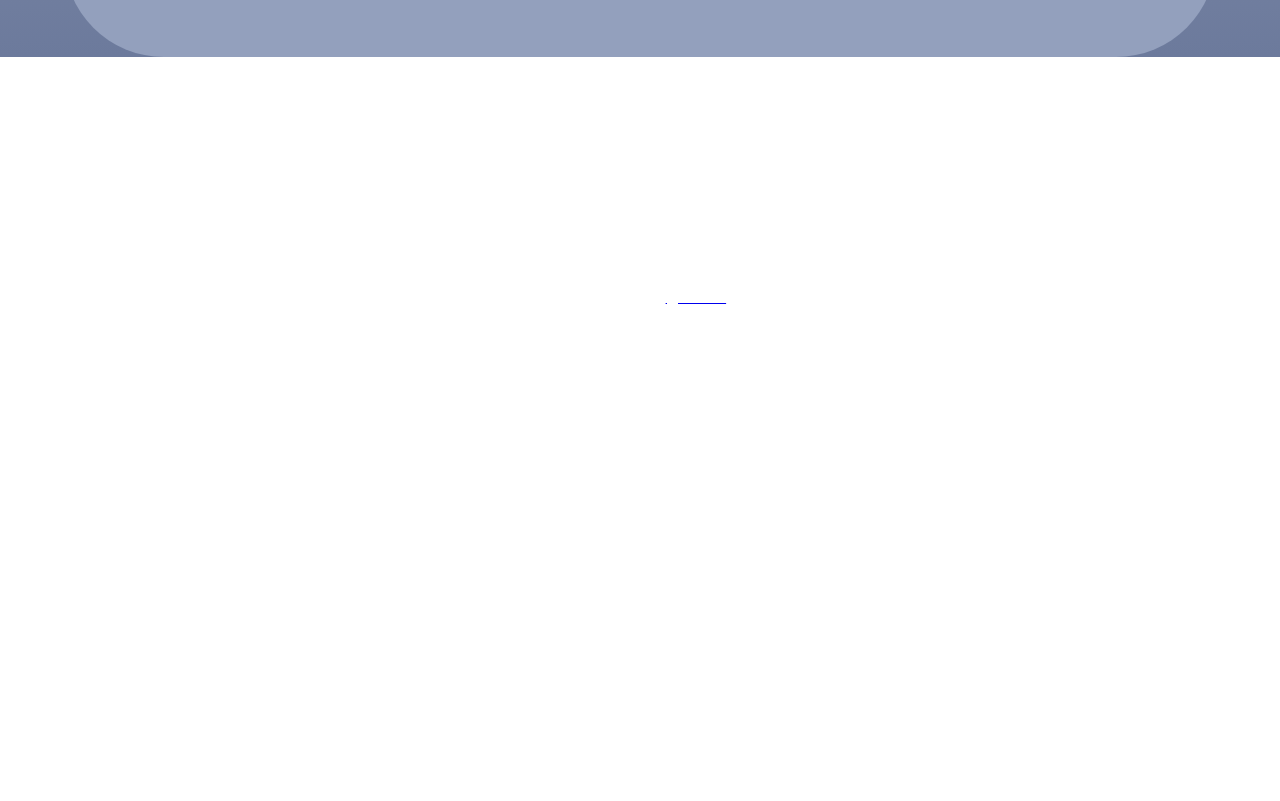
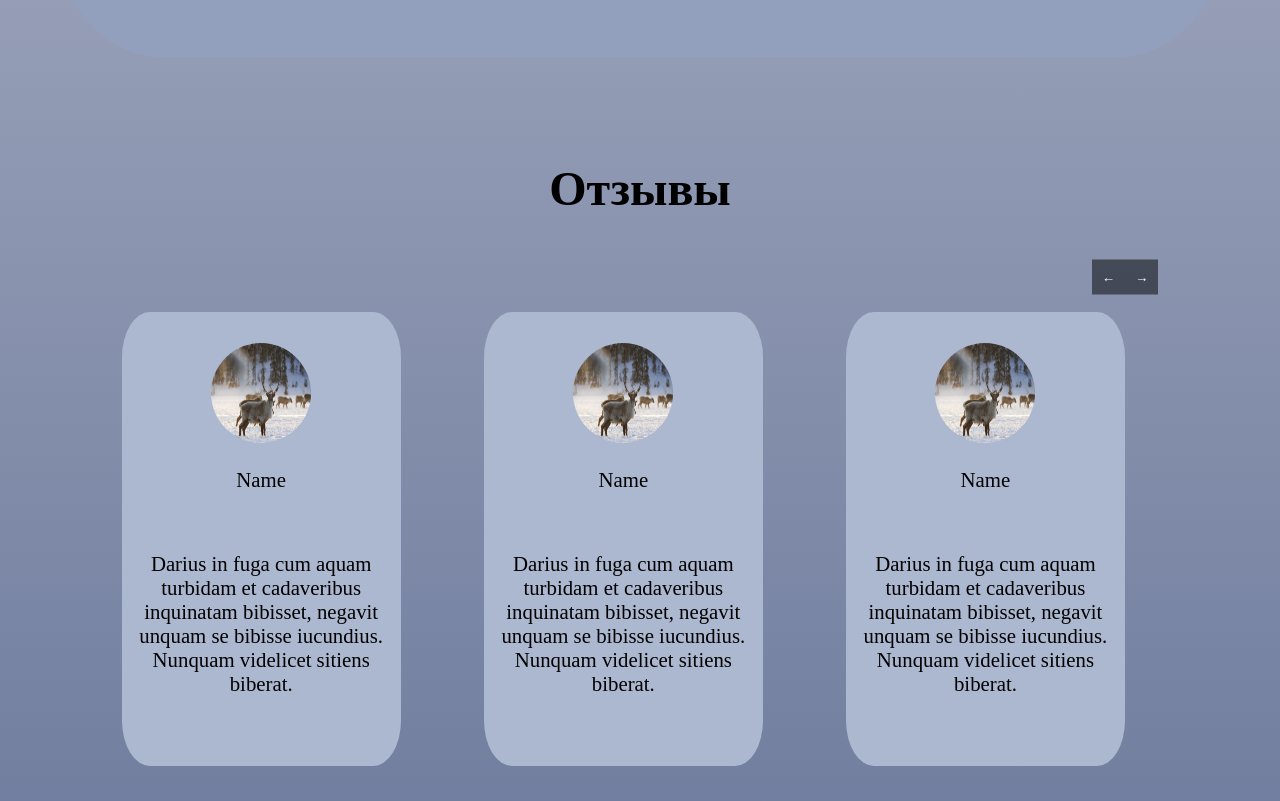
Before and after one commit to Ferm1um/102h, a website: page index.html in a window 1280 px wide. Shown: the part 3099-3900 px from the top of the page. Before the commit the page ends 3421 px from the top, so only its background shows below. Drawn offline with nearby package versions, Linux system fonts and the light colour scheme; a web font is replaced by a local one.

Commit message:
Add files via upload

```diff
--- a/Script/index.js
+++ b/Script/index.js
@@ -0,0 +1,39 @@
+let currentIndex = 0;
+
+function showSlides() {
+    const slides = document.querySelectorAll('.slide');
+    const slider = document.querySelector('.slider');
+    const totalSlides = slides.length;
+
+    // Сдвигаем слайды влево на ширину одного слайда
+    slider.style.transform = `translateX(-${currentIndex * (100 / 3)}%)`;
+}
+
+function nextSlide() {
+    const slides = document.querySelectorAll('.slide');
+    const totalSlides = slides.length;
+
+    if (currentIndex < totalSlides - 3) { // Минус 3, так как показываются три слайда одновременно
+        currentIndex++;
+    } else {
+        currentIndex = 0;
+    }
+
+    showSlides();
+}
+
+function prevSlide() {
+    const slides = document.querySelectorAll('.slide');
+    const totalSlides = slides.length;
+
+    if (currentIndex > 0) {
+        currentIndex--;
+    } else {
+        currentIndex = totalSlides - 3; // Минус 3, так как показываются три слайда одновременно
+    }
+
+    showSlides();
+}
+
+// Инициализация слайдов
+showSlides();
--- a/index.html
+++ b/index.html
@@ -4,6 +4,7 @@
     <meta charset="UTF-8">
     <meta name="viewport" content="width=device-width, initial-scale=1.0">
     <link rel="stylesheet" href="style.css">
+    <link rel="stylesheet" href="https://unpkg.com/swiper/swiper-bundle.min.css">
     <link rel="preconnect" href="https://fonts.googleapis.com"> <link rel="preconnect" href="https://fonts.gstatic.com" crossorigin> <link href="https://fonts.googleapis.com/css2?family=Libre+Caslon+Display&display=swap" rel="stylesheet">
     <title>ArktikaM</title>
 </head>
@@ -176,6 +177,62 @@
         </section>
 
 
+    <!-- Отзывы -->
+    <section class="sec_otzivi">
+        <div class="otzivi">
+            <h1>Отзывы</h1>
+
+            <div class="slider-container">
+                <div style="display: flex; justify-content: end;">
+                    <button class="prev strelki" onclick="prevSlide()">&larr;</button>
+                    <button class="next strelki" onclick="nextSlide()">&rarr;</button>
+                </div>
+                <div class="slider">
+                    <div class="slide">
+                        <img src="img/Olen_2.jpg" alt="">
+                        <p>Name</p>
+
+                        <p>Darius in fuga cum aquam turbidam et cadaveribus inquinatam bibisset,
+                        negavit unquam se bibisse iucundius. Nunquam videlicet sitiens biberat.</p>
+                    </div>
+                    <div class="slide">
+                        <img src="img/Olen_2.jpg" alt="">
+                        <p>Name</p>
+
+                        <p>Darius in fuga cum aquam turbidam et cadaveribus inquinatam bibisset,
+                        negavit unquam se bibisse iucundius. Nunquam videlicet sitiens biberat.</p>
+                    </div>
+                    <div class="slide">
+                        <img src="img/Olen_2.jpg" alt="">
+                        <p>Name</p>
+
+                        <p>Darius in fuga cum aquam turbidam et cadaveribus inquinatam bibisset,
+                        negavit unquam se bibisse iucundius. Nunquam videlicet sitiens biberat.</p>
+                    </div>
+                    <div class="slide">
+                        <img src="img/Olen_2.jpg" alt="">
+                        <p>Name</p>
+
+                        <p>Darius in fuga cum aquam turbidam et cadaveribus inquinatam bibisset,
+                        negavit unquam se bibisse iucundius. Nunquam videlicet sitiens biberat.</p>
+                    </div>
+                    <div class="slide">
+                        <img src="img/Olen_2.jpg" alt="">
+                        <p>Name</p>
+
+                        <p>Darius in fuga cum aquam turbidam et cadaveribus inquinatam bibisset,
+                        negavit unquam se bibisse iucundius. Nunquam videlicet sitiens biberat.</p>
+                    </div>
+                </div>
+
+            </div>
+
+            <script src="Script/index.js"></script>
+        </div>
+
+        </div>
+    </section>
+
 
     </main>
 
--- a/style.css
+++ b/style.css
@@ -234,6 +234,85 @@ a.nav:hover:after {
     box-shadow: -200px 250px #8795b7;
 }
 
+/* Отзывы */
+
+.sec_otzivi{
+    display: flex;
+    margin: auto;
+    width: 90%;
+    flex-wrap: wrap;
+    margin-top: 5%;
+}
+.otzivi{
+    width: 90%;
+    height: 100vh;
+    margin: auto;
+    text-align: center;
+}
+.otzivi h1{
+    font-size: 3em;
+    font-family: 'Times New Roman', serif;
+}
+
+
+ .slider-container {
+    width: 100%;
+    overflow: hidden;
+    position: relative;
+}
+
+.slider {
+    display: flex;
+    transition: transform 0.5s ease-in-out;
+}
+
+.slide {
+    min-width: 25%;
+    padding: 10px;
+    text-align: center;
+    background-color: #ACB8CF;
+    margin-right: 8%;
+    border-radius: 10%;
+    font-size: 1.3em;
+
+}
+
+.slide img {
+    width: 100px;
+    height: 100px;
+    border-radius: 50%;
+    margin-top: 8%;
+}
+
+.slide p{
+    padding-bottom: 15%;
+}
+
+.strelki {
+    text-align: right;
+    margin-top: 2%;
+    transform: translateY(-50%);
+    background-color: rgba(0, 0, 0, 0.5);
+    color: white;
+    border: none;
+    padding: 10px;
+    cursor: pointer;
+    z-index: 1000;
+}
+
+button.prev {
+    left: 0;
+}
+
+button.next {
+    right: 0;
+}
+
+
+
+
+
+
 
 
 .page{
@@ -248,7 +327,7 @@ a.nav:hover:after {
     float: left;
     margin-left: 8%;
     margin-top: 1.5%;
-    width: 100%;
+    width: 90%;
 }
 .divf3{
     float: right;
```
